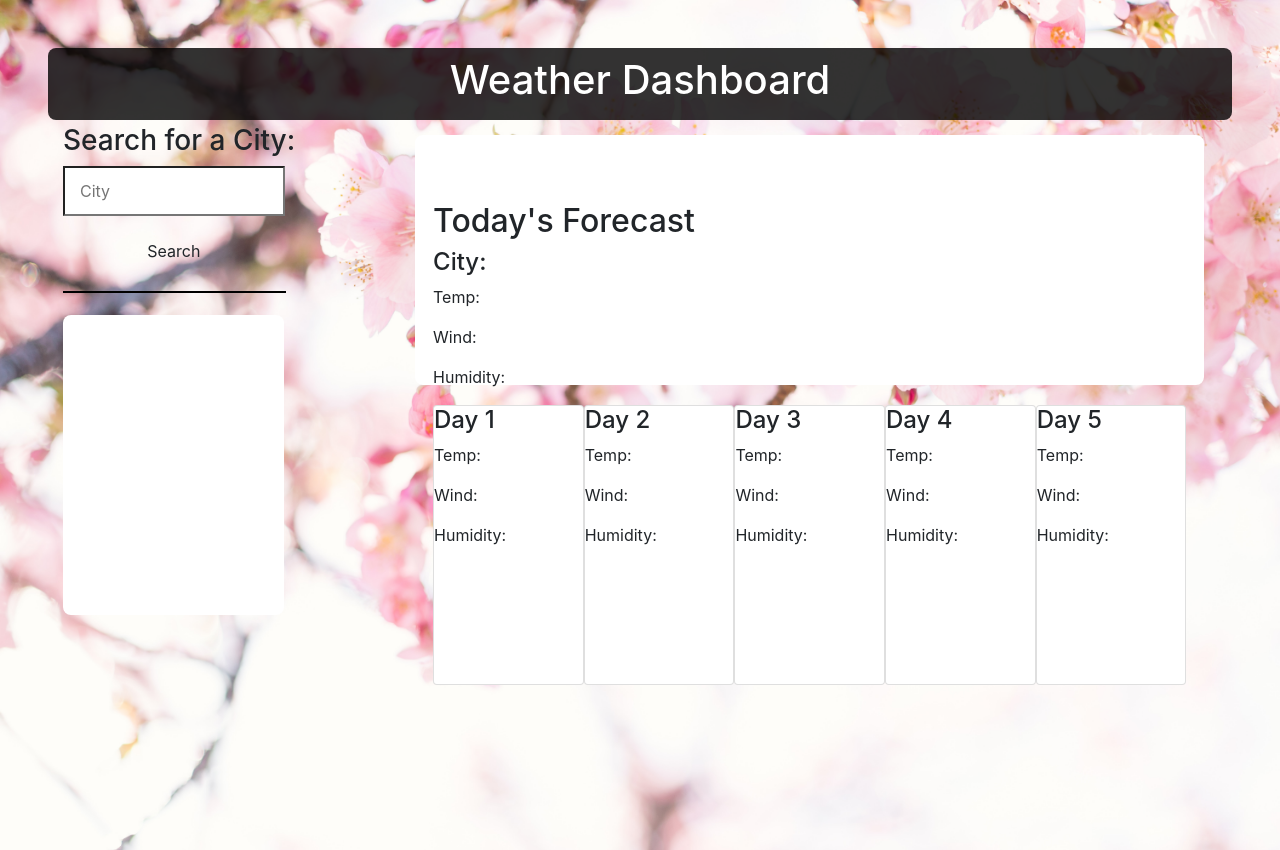
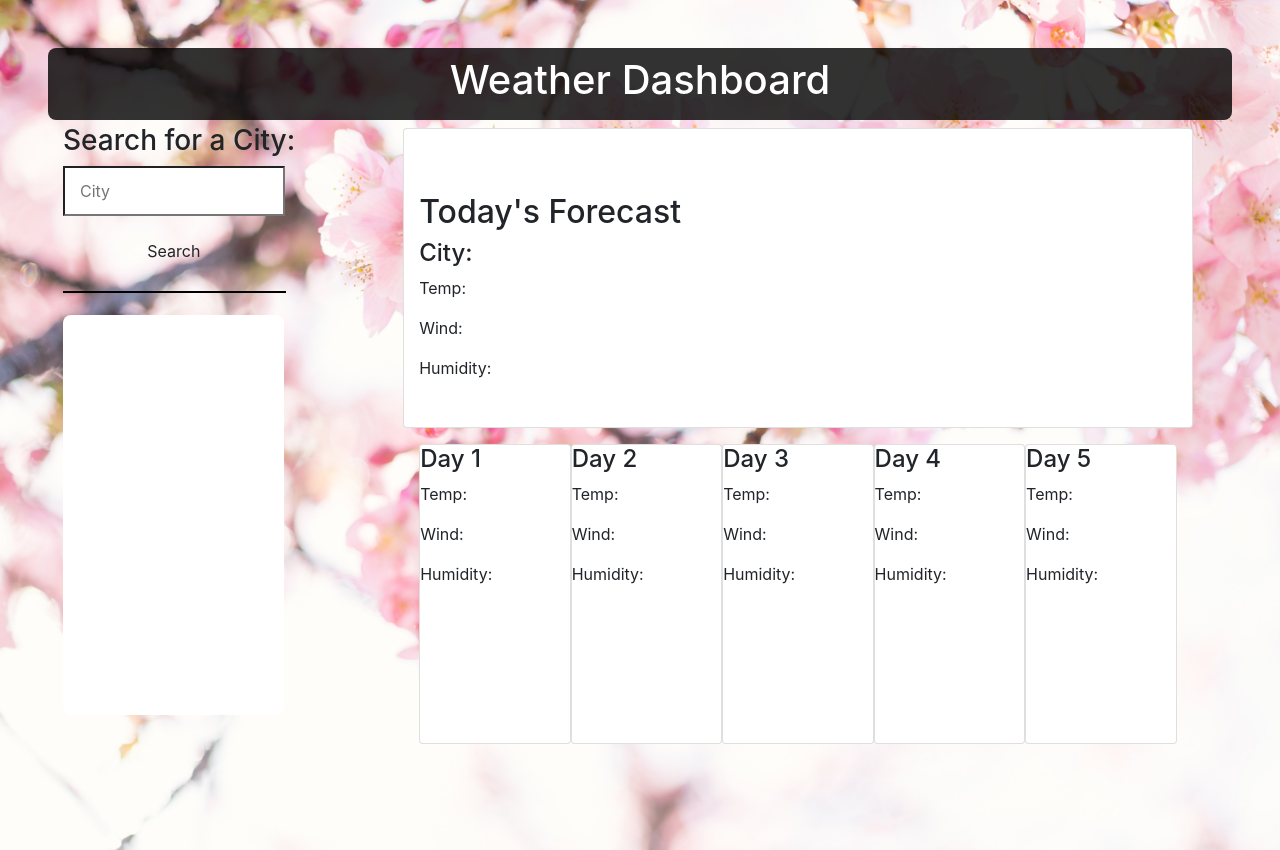
Before and after one commit to ReneeDanielleB/Project-Weather-Dash, a plain HTML site: page index.html in a window 1280 px wide. Drawn offline with nearby package versions, Linux system fonts and the light colour scheme.

Commit message:
adjusted card positions

```diff
--- a/assets/style.css
+++ b/assets/style.css
@@ -61,16 +61,16 @@ li {
     font-weight: 500;
     margin-top: 6px;
     width: 83%;
-    height: 300px;
+    height: 400px;
 }
 
 .forecast {
-    left: 6%;
+    left: 5%;
     background-color: white;
     border: 3px solid white;
-    border-radius: 0.5rem;
+    border-radius: 0.7rem;
     padding: 3rem;
-    margin-top: 15px;
+    margin-top: 8px;
     margin-left: 0px;
     margin-bottom: 6px;
     height: 250px;
@@ -83,17 +83,26 @@ li {
     width: 100%;
 }
 
-.container {
+.forecast .card {
+    margin-top: 2.5rem;
+    margin-bottom: 2.5rem;
+}
+
+.current {
+    height: 250px;
+}
+
+.cards {
     display: flex;
     align-items: baseline;
-    justify-content: space-between;
+    justify-content: ;
 }
 
 .card {
     background-image: url();
     background-color: white;
     border-radius: 0.5rem;
-    height: 280px;
+    height: 300px;
     width: 200px;
 }
 
--- a/index.html
+++ b/index.html
@@ -45,16 +45,16 @@
         </div>
       </aside>
 
-      <div class="forecast col-lg-8 pb-3">
-        <section id="today" class="mt-3" role="region" aria-live="polite">
+      <div class="forecast card col-lg-8 pb-3">
+        <section id="today" class="current mt-3" role="region" aria-live="polite">
           <h2>Today's Forecast</h2>
           <h4>City:</h4>
           <p>Temp:</p>
           <p>Wind:</p>
           <p>Humidity:</p>
         </section>
-        <section id="forecast" class="row mt-3" role="region" aria-live="polite">
-          <div class="container">
+        <section id="forecast" class="mt-2" role="region" aria-live="polite">
+          <div class="cards">
             <div class="card">
               <h4>Day 1</h4>
               <p>Temp:</p>
```
